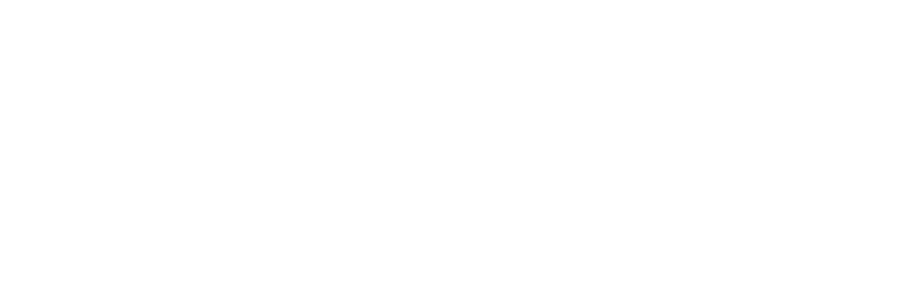
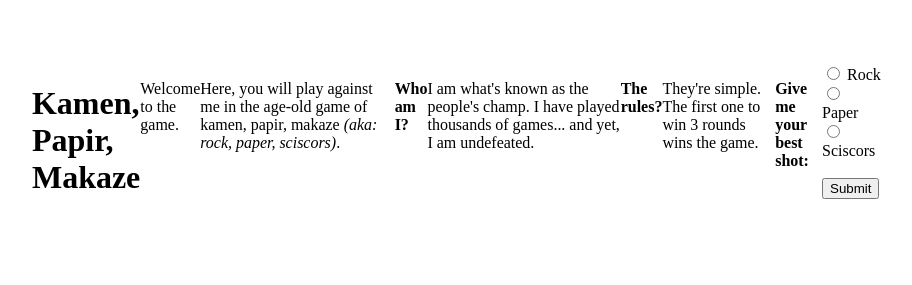
Before and after one commit to kyleboureston/kamen-papir-makaze, a plain HTML site: page game.html in a window 1280 px wide. Shown: the whole page, without its empty margins (183-1095 px from the left). Drawn offline with Linux system fonts and the light colour scheme.

Commit message:
Add form to game.html

```diff
--- a/game.html
+++ b/game.html
@@ -4,9 +4,31 @@
     <meta charset="UTF-8">
     <meta http-equiv="X-UA-Compatible" content="IE=edge">
     <meta name="viewport" content="width=device-width, initial-scale=1.0">
+    <link rel="stylesheet" href="site-contains/styles/style.css">
     <title>Document</title>
 </head>
 <body>
-
+    <h1>Kamen, Papir, Makaze</h1>
+    <p>Welcome to the game.</p>
+    <p>Here, you will play against me in the age-old game of kamen, papir, makaze <em>(aka: rock, paper, sciscors)</em>.</p>
+    <p><b>Who am I?</b></p>
+    <p>I am what's known as the people's champ. I have played thousands of games... and yet, I am undefeated.</p>
+    <p><b>The rules?</b></p>
+    <p>They're simple. The first one to win 3 rounds wins the game.</p>
+    <p><b>Give me your best shot:</b></p>
+    <div class="form-container">
+        <form id="rpc">
+            <input type="radio" id="rock" name="rpc" value="rock" required>
+            <label for="rock">Rock</label>
+            <input type="radio" id="paper" name="rpc" value="paper" required>
+            <label for="rock">Paper</label>
+            <input type="radio" id="sciscors" name="rpc" value="sciscors" required>
+            <label for="rock">Sciscors</label><br>
+            <br>
+            <input type="button" id="rpc-submit" value="Submit" />
+        </form>
+    </div>
+    <p id=""></p>
 </body>
+<script src="site-contains/js/game-functions.js"></script>
 </html>
```
